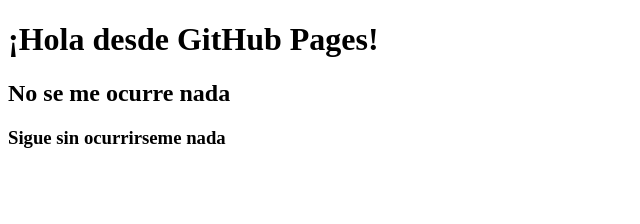
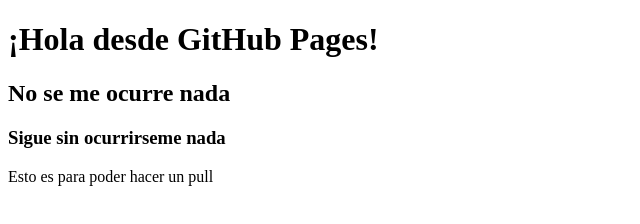
Before and after one commit to FProfe/proyecto-web, a plain HTML site: page index.html in a window 1280 px wide. Shown: the whole page, without its empty margins (0-640 px from the left). Drawn offline with Linux system fonts and the light colour scheme.

Commit message:
ahora viene el pull
he cambiado el html del index para meter un párrafo y luego hacer un pull

```diff
--- a/index.html
+++ b/index.html
@@ -7,6 +7,7 @@
         <h1>¡Hola desde GitHub Pages!</h1>
         <h2>No se me ocurre nada</h2>
         <h3>Sigue sin ocurrirseme nada</h3>
+        <p>Esto es para poder hacer un pull</p>
     </body>
 
 </html>
```
